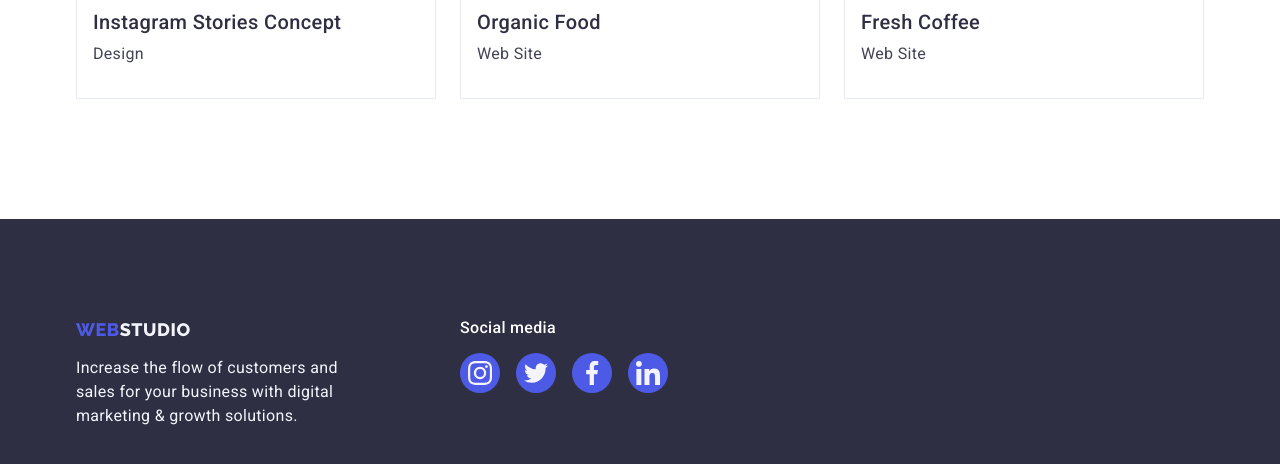
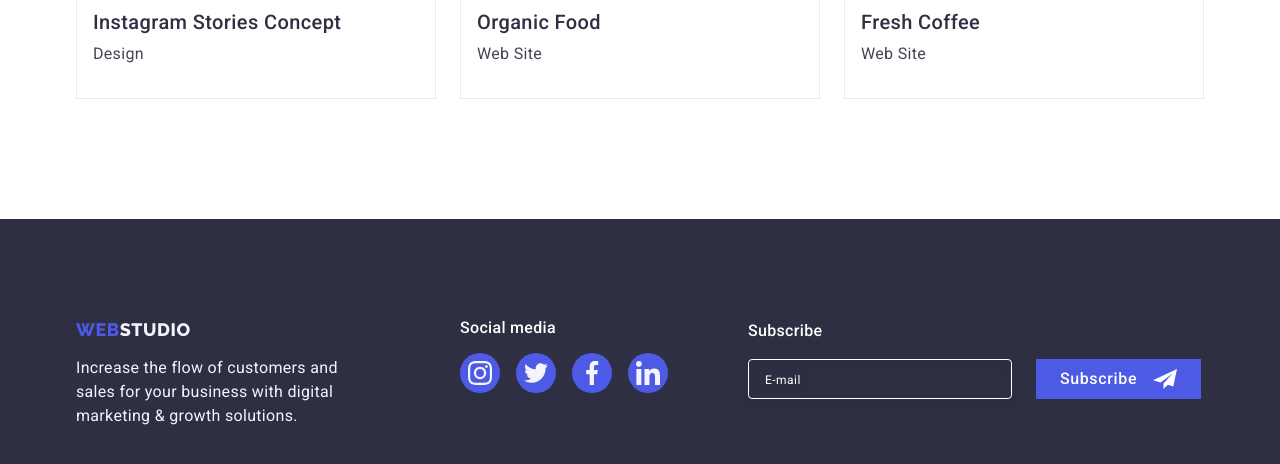
Before and after one commit to Alina-Pishak/goit-markup-hw-06, a plain HTML site: page portfolio.html in a window 1280 px wide. Shown: the part 1551-2015 px from the top of the page. Drawn offline with nearby package versions, Linux system fonts and the light colour scheme.

Commit message:
fix form

```diff
--- a/css/styles.css
+++ b/css/styles.css
@@ -836,6 +836,11 @@ body {
     border: none;
 }
 
+.modal-form-submit-wrapper {
+    display: flex;
+    justify-content: center;
+}
+
 .modal-form-submit {
     width: 169px;
     height: 56px;
--- a/portfolio.html
+++ b/portfolio.html
@@ -197,6 +197,18 @@
                     </li>
                 </ul>
             </div>
+            <form class="footer-form">
+                <p class="footer-form-text">Subscribe</p>
+                <div class="footer-form-wrapper">
+                    <label class="footer-form-field">
+                        <input type="email" name="user-email" class="footer-form-input" required placeholder="E-mail">
+                    </label>
+                    <button class="footer-form-submit" type="submit">Subscribe
+                        <svg class="footer-icon-tg" width="24" height="24">
+                            <use href="./images/symbol-defs.svg#icon-telegram"></use>
+                        </svg>
+                    </button>
+                </div>
         </div>
     </footer>
 </body>
```
Also changed, not shown: index.html (+3 -1 lines).
